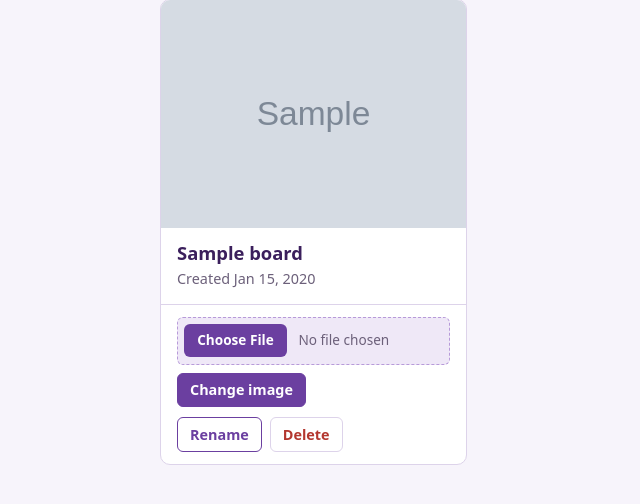
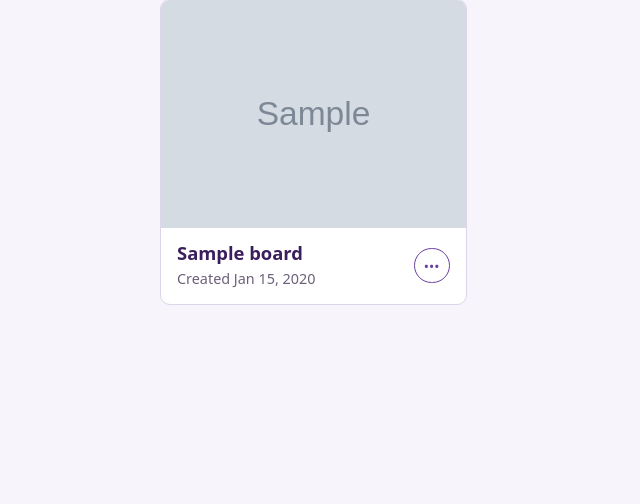
Before and after one commit to eholmquist01/wander_travel_itinerary, a Flask app: page /profile in a window 1280 px wide. Shown: the part 167-671 px from the top of the page, without its empty margins (0-640 px from the left). Run offline with Flask 2, Linux system fonts and the light colour scheme; the visitor is signed in with stand-in values (Sample User, id 1); tables that the repository leaves empty or names only in its code hold one stand-in row (values such as "Sample post"); grey boxes marked "Sample" are stand-in pictures.

Commit message:
create edit/delete/rename menu for boards

```diff
--- a/app.py
+++ b/app.py
@@ -125,49 +125,46 @@ def board_details(board_id):
     markers = select_marker_by_location(board["destination"], 50)
     return render_template("board_details.html", board=board, markers=markers)
 
-# Rename Board
-@app.route("/boards/<int:board_id>/rename", methods=["POST"])
-def rename_board(board_id):
+# Edit Board: change the name and/or image in one save
+@app.route("/boards/<int:board_id>/edit", methods=["POST"])
+def edit_board(board_id):
     if "user_id" not in session:
         return redirect("/login")
 
-    renamed_title = request.form["title"].strip()
-    if renamed_title and update_board_name(renamed_title, board_id, session["user_id"]):
-        flash("Board renamed")
-    else:
-        flash("Couldn't rename that board")
-    return redirect("/profile")
-
-# Upload or change a board's image
-@app.route("/boards/<int:board_id>/image", methods=["POST"])
-def upload_board_image(board_id):
-    if "user_id" not in session:
-        return redirect("/login")
-
-    image = request.files.get("image")
-    if image is None or image.filename == "":
-        flash("Choose an image first.")
+    board = get_board(board_id)
+    if board is None:
+        flash("Board not found.")
         return redirect("/profile")
 
-    extension = image.filename.rsplit(".", 1)[-1].lower() if "." in image.filename else ""
-    header = image.stream.read(12)
-    image.stream.seek(0)
-    looks_like_image = (header.startswith(b"\x89PNG")
-                        or header.startswith(b"\xff\xd8\xff")
-                        or header.startswith(b"GIF8")
-                        or (header[:4] == b"RIFF" and header[8:12] == b"WEBP"))
-    if extension not in ALLOWED_EXTENSIONS or not looks_like_image:
-        flash("Use a PNG, JPG, GIF or WebP image.")
-        return redirect("/profile")
+    # Name
+    new_title = request.form.get("title", "").strip()
+    if new_title and new_title != board["title"]:
+        if update_board_name(new_title, board_id, session["user_id"]):
+            flash(f"Board renamed to {new_title}.")
+        else:
+            flash("Couldn't rename that board.")
 
-    filename = uuid.uuid4().hex + "." + extension
-    image.save(os.path.join(UPLOAD_DIR, filename))
+    # Image (optional)
+    image = request.files.get("image")
+    if image is not None and image.filename != "":
+        extension = image.filename.rsplit(".", 1)[-1].lower() if "." in image.filename else ""
+        header = image.stream.read(12)
+        image.stream.seek(0)
+        looks_like_image = (header.startswith(b"\x89PNG")
+                            or header.startswith(b"\xff\xd8\xff")
+                            or header.startswith(b"GIF8")
+                            or (header[:4] == b"RIFF" and header[8:12] == b"WEBP"))
+        if extension not in ALLOWED_EXTENSIONS or not looks_like_image:
+            flash("Use a PNG, JPG, GIF or WebP image.")
+        else:
+            filename = uuid.uuid4().hex + "." + extension
+            image.save(os.path.join(UPLOAD_DIR, filename))
+            if set_board_image(board_id, filename, session["user_id"]):
+                flash("Board image updated.")
+            else:
+                os.remove(os.path.join(UPLOAD_DIR, filename))
+                flash("Only the person who created a board can change its image.")
 
-    if set_board_image(board_id, filename, session["user_id"]):
-        flash("Image saved.")
-    else:
-        os.remove(os.path.join(UPLOAD_DIR, filename))
-        flash("Only the person who created a board can change its image.")
     return redirect("/profile")
 
 # Shown when an image is over 5 MB
--- a/static/css/style.css
+++ b/static/css/style.css
@@ -352,3 +352,64 @@ input[type="file"]::file-selector-button:hover {
   margin: 1rem auto 0;
   text-align: center;
 }
+
+.board-grid { align-items: start; }
+
+/* Options pop-up */
+dialog {
+  width: min(400px, 90vw);
+  padding: 1.5rem;
+  border: none;
+  border-radius: 10px;
+  color: var(--text);
+}
+
+dialog::backdrop {
+  background: rgba(36, 24, 51, 0.55);
+}
+
+dialog h3 {
+  margin-bottom: 1rem;
+}
+
+.menu-section {
+  display: grid;
+  gap: 0.5rem;
+  padding-bottom: 1rem;
+  margin-bottom: 1rem;
+  border-bottom: 1px solid var(--line);
+}
+
+.menu-section label {
+  margin: 0;
+}
+
+.card-body-row {
+  display: flex;
+  align-items: center;
+  justify-content: space-between;
+  gap: 0.75rem;
+}
+
+.dots-btn {
+  position: relative;
+  z-index: 2;
+  flex-shrink: 0;
+  display: grid;
+  place-items: center;
+  width: 2.2rem;
+  height: 2.2rem;
+  padding: 0;
+  border: 1.5px solid var(--purple);
+  border-radius: 50%;
+  background: #fff;
+  color: var(--purple);
+  font-size: 0.7rem;
+  letter-spacing: 1px;
+  line-height: 1;
+}
+
+.dots-btn:hover {
+  background: var(--purple-light);
+  border-color: var(--purple);
+}
--- a/templates/board_profile.html
+++ b/templates/board_profile.html
@@ -17,30 +17,35 @@
             <div class="card-placeholder">{{ board.title[:1]|upper }}</div>
           {% endif %}
 
-          <div class="card-body">
-            <h2 class="card-title"><a href="/boards/{{ board.board_id }}">{{ board.title }}</a></h2>
-            <p class="card-date">Created {{ board.time_created.strftime('%b %d, %Y') }}</p>
+          <div class="card-body card-body-row">
+            <div>
+              <h2 class="card-title"><a href="/boards/{{ board.board_id }}">{{ board.title }}</a></h2>
+              <p class="card-date">Created {{ board.time_created.strftime('%b %d, %Y') }}</p>
+            </div>
+            <button class="dots-btn" type="button" data-open="menu-{{ board.board_id }}" aria-label="Board options for {{ board.title }}">&bull;&bull;&bull;</button>
           </div>
 
-          <div class="card-footer">
-            <form class="upload-form" method="post" action="/boards/{{ board.board_id }}/image" enctype="multipart/form-data">
-              <input type="file" name="image" accept="image/png,image/jpeg,image/gif,image/webp" required>
-              <button class="btn-small" type="submit">{% if board.image_filename %}Change image{% else %}Upload image{% endif %}</button>
+          <dialog id="menu-{{ board.board_id }}">
+            <h3>{{ board.title }}</h3>
+
+            <form method="post" action="/boards/{{ board.board_id }}/edit" enctype="multipart/form-data" class="menu-section">
+              <label for="title-{{ board.board_id }}">Board name</label>
+              <input type="text" id="title-{{ board.board_id }}" name="title" value="{{ board.title }}" maxlength="50" required>
+
+              <label for="image-{{ board.board_id }}">Change image (optional)</label>
+              <input type="file" id="image-{{ board.board_id }}" name="image" accept="image/png,image/jpeg,image/gif,image/webp">
+
+              <button type="submit">Save changes</button>
             </form>
 
-            <div class="card-actions">
-              <details>
-                <summary class="btn btn-small btn-outline">Rename</summary>
-                <form method="post" action="/boards/{{ board.board_id }}/rename">
-                  <input type="text" name="title" value="{{ board.title }}" maxlength="50" required>
-                  <button class="btn-small" type="submit">Save</button>
-                </form>
-              </details>
-              <form method="post" action="/boards/{{ board.board_id }}/delete" onsubmit="return confirm('Delete this board?');">
-                <button class="btn-small btn-danger" type="submit">Delete</button>
-              </form>
-            </div>
-          </div>
+            <form method="post" action="/boards/{{ board.board_id }}/delete" class="menu-section" onsubmit="return confirm('Delete this board?');">
+              <button class="btn-small btn-danger" type="submit">Delete board</button>
+            </form>
+
+            <form method="dialog">
+              <button class="btn-small btn-outline" type="submit" formnovalidate>Close</button>
+            </form>
+          </dialog>
         </li>
       {% endfor %}
     </ul>
@@ -51,4 +56,12 @@
       <a class="btn" href="/boards/new">Create a board</a>
     </div>
   {% endif %}
+
+  <script>
+    document.querySelectorAll("[data-open]").forEach(function (button) {
+      button.addEventListener("click", function () {
+        document.getElementById(button.dataset.open).showModal();
+      });
+    });
+  </script>
 {% endblock %}
```
